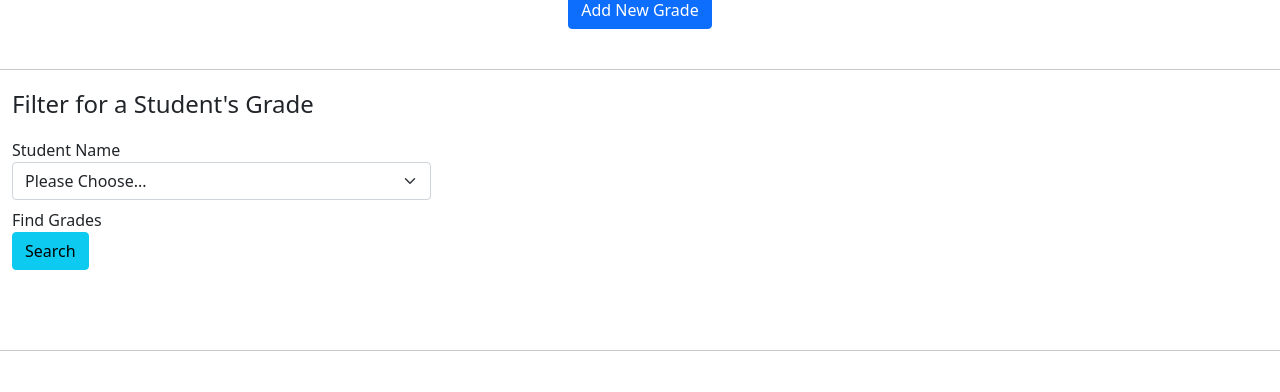
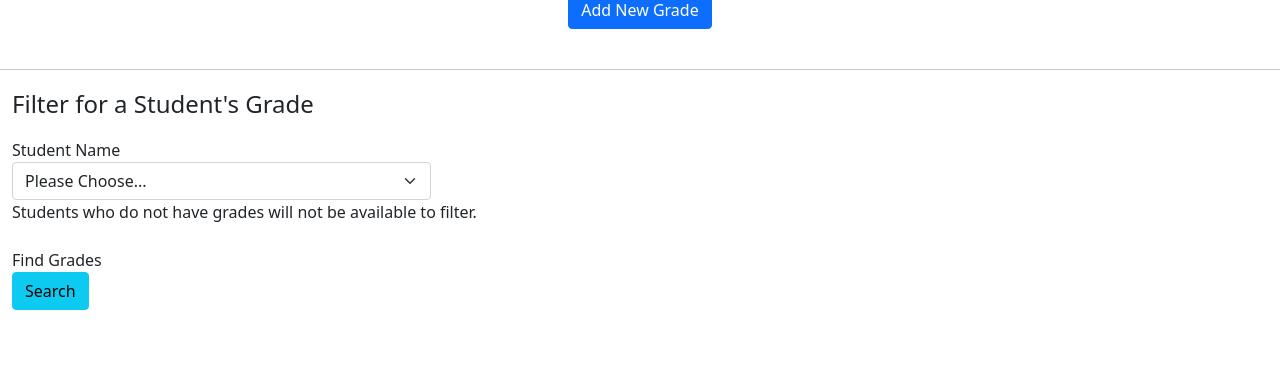
Before and after one commit to Sharp-Benders-Academy/Sharp-Benders-Academy, a Flask app: template templates/grades.j2 in a window 1280 px wide. Shown: the part 191-583 px from the top of the page. Run offline with Flask 2, Linux system fonts and the light colour scheme; the template is opened without the code that fills it, so the values that code supplies are empty; some libraries are stand-ins or nearby versions.

Commit message:
fix query for students to search for grades

```diff
--- a/app.py
+++ b/app.py
@@ -540,7 +540,15 @@ def grades():
     cursor = db.execute_query(db_connection=db_connection, query=query3)
     courses = cursor.fetchall()
 
-    return render_template("grades.j2", grades=grades, students=students, courses=courses)
+    # Populate Filter Students dropdown (only if they have a Grade)
+    query4 = """
+    SELECT DISTINCT Students.student_id, CONCAT(Students.first_name, ' ', Students.last_name) AS Student FROM Students
+    INNER JOIN Grades ON Grades.student_id = Students.student_id;
+    """
+    cursor = db.execute_query(db_connection=db_connection, query=query4)
+    students_with_grades = cursor.fetchall()
+
+    return render_template("grades.j2", grades=grades, students=students, courses=courses, students_with_grades=students_with_grades)
 
 @app.route('/filter_grades', methods=['POST', 'GET'])
 def filter_grades():
--- a/database/DML_group34.sql
+++ b/database/DML_group34.sql
@@ -189,6 +189,10 @@ WHERE CONCAT(Students.first_name, ' ', Students.last_name)
  = :student_selected_from_browse_students_page
 
 
+-- Drop down menu for Grades page to filter based on student, only shows students who have a grade (updated)
+SELECT DISTINCT Students.student_id, CONCAT(Students.first_name, ' ', Students.last_name) AS Student FROM Students
+INNER JOIN Grades ON Grades.student_id = Students.student_id;
+
 ---------------------------------------------------------------------------
 -- 6. Courses
 
--- a/templates/grades.j2
+++ b/templates/grades.j2
@@ -45,13 +45,14 @@
                 <div class="col-md-4">
                     <select id="filter_student_id" name="filter_student_id" class="form-control form-select" required>
                         <option value="" disabled selected hidden>Please Choose...</option>
-                        {% for student in students %}
+                        {% for student in students_with_grades %}
                         {% set filter_student_id = student.student_id %}
                         <option value="{{student.student_id}}">{{student.Student}}</option>
                         {% endfor %}
                     </select>
                 </div>
             </div>
+            <p>Students who do not have grades will not be available to filter.</p>
 
             <!-- Button -->
             <div class="form-group py-2">
@@ -60,10 +61,11 @@
                     <button id="search" name="search" class="btn btn-info">Search</button>
                 </div>
             </div>
-
         </fieldset>
     </form>
 </div>
+
+<br></br>
 
 <div style="display: block; max-height: 450px; overflow-y: auto; width:100%;">
     <table class="table table-striped table-hover">
--- a/templates/grades_filter.j2
+++ b/templates/grades_filter.j2
@@ -29,7 +29,6 @@
 <div class="container-fluid text-center">
     <h5>You are looking at grades for the following student:</h5>
     <h3><b>{{ student_name[0].Student }}</b></h3>
-    <p>If this page is empty, the student has not received any grades yet.</p>
 </div>
 
 
```
